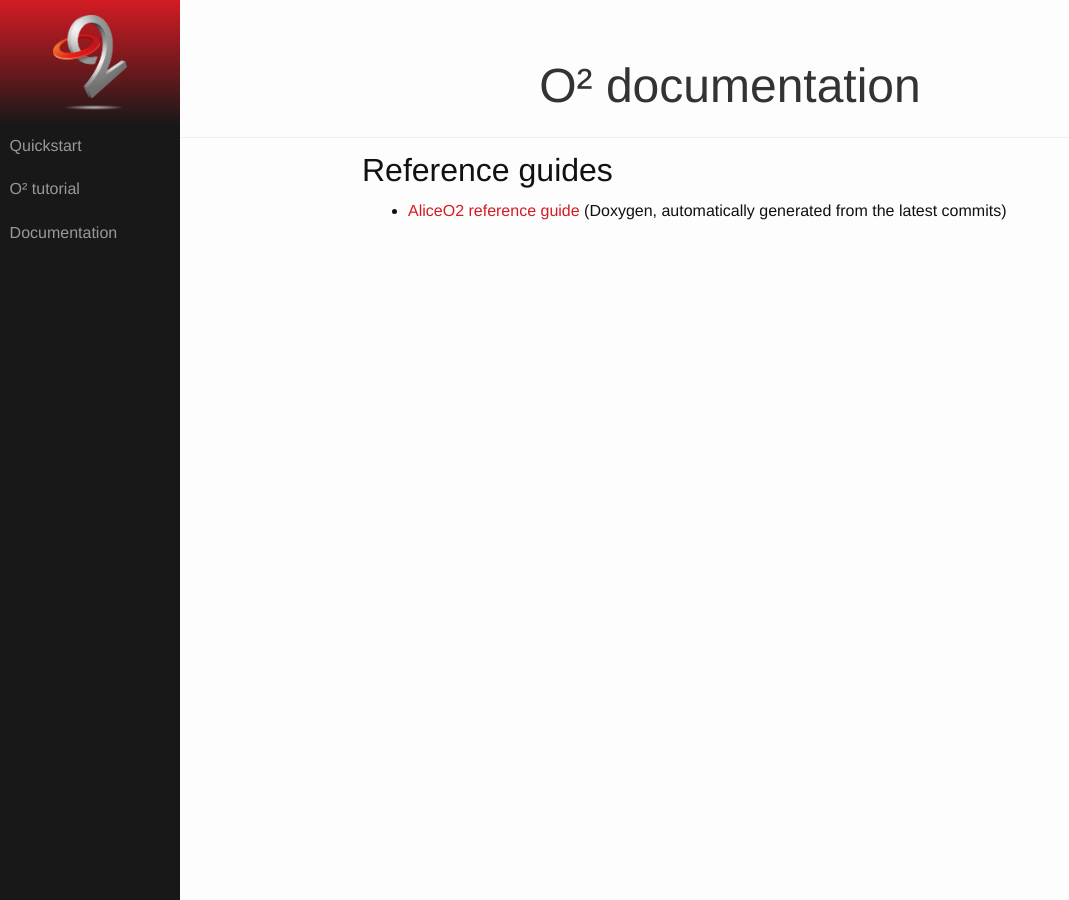
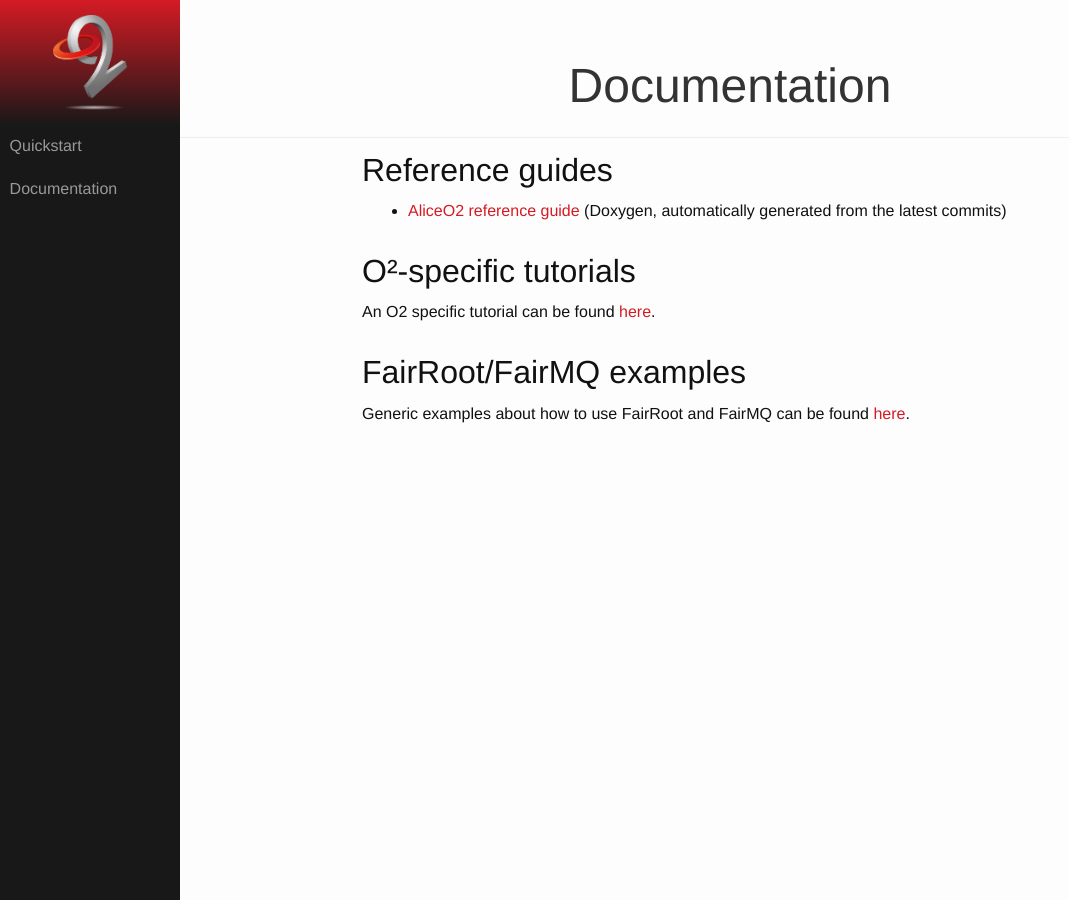
Before and after one commit to AliceO2Group/AliceO2Group.github.io, a Jekyll site: the page built from doc.markdown, in a window 1280 px wide. Shown: the whole page, without its empty margins (0-1069 px from the left). Built offline with Jekyll 4.4.1, drawn with Linux system fonts in a browser that asks for light colours.

Commit message:
Unify documentation pages

```diff
--- a/_config.yml
+++ b/_config.yml
@@ -17,7 +17,5 @@ menu_header: ALICE O²
 menu:
   - name: start
     label: Quickstart
-  - name: tutorial
-    label: "O² tutorial"
   - name: doc
     label: Documentation
--- a/doc.markdown
+++ b/doc.markdown
@@ -1,5 +1,5 @@
 ---
-title: O² documentation
+title: Documentation
 layout: main
 ---
 
@@ -8,3 +8,16 @@ Reference guides
 
 * [AliceO2 reference guide](https://aliceo2group.github.io/AliceO2) (Doxygen, automatically
   generated from the latest commits)
+
+
+O²-specific tutorials
+=====================
+
+An O2 specific tutorial can be found [here](https://alisw.github.io/o2-tutorial).
+
+
+FairRoot/FairMQ examples
+========================
+
+Generic examples about how to use FairRoot and FairMQ can be found
+[here](https://github.com/FairRootGroup/FairRoot/tree/dev/examples).
```
Also changed, not shown: tutorial.markdown (deleted, +0 -16 lines).
